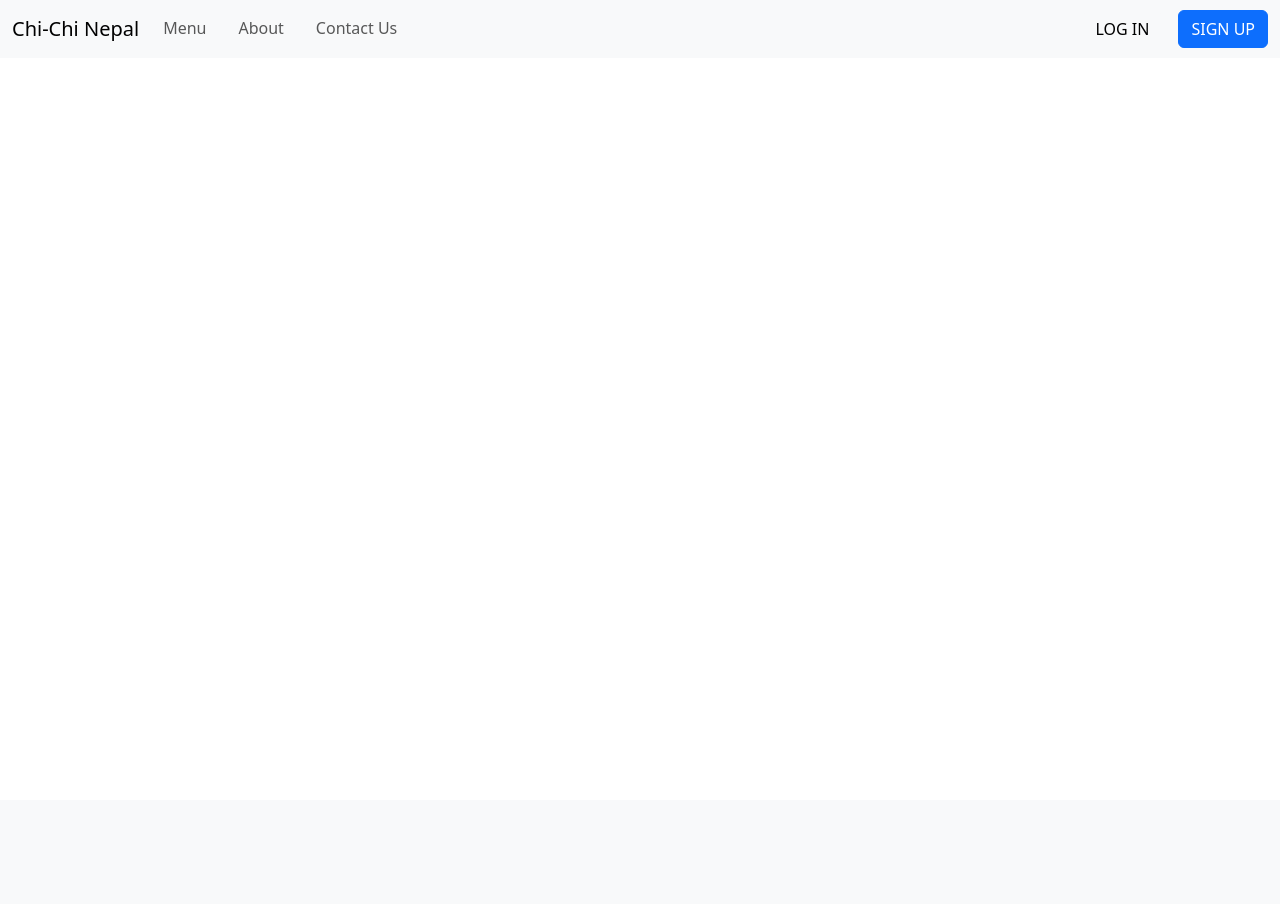
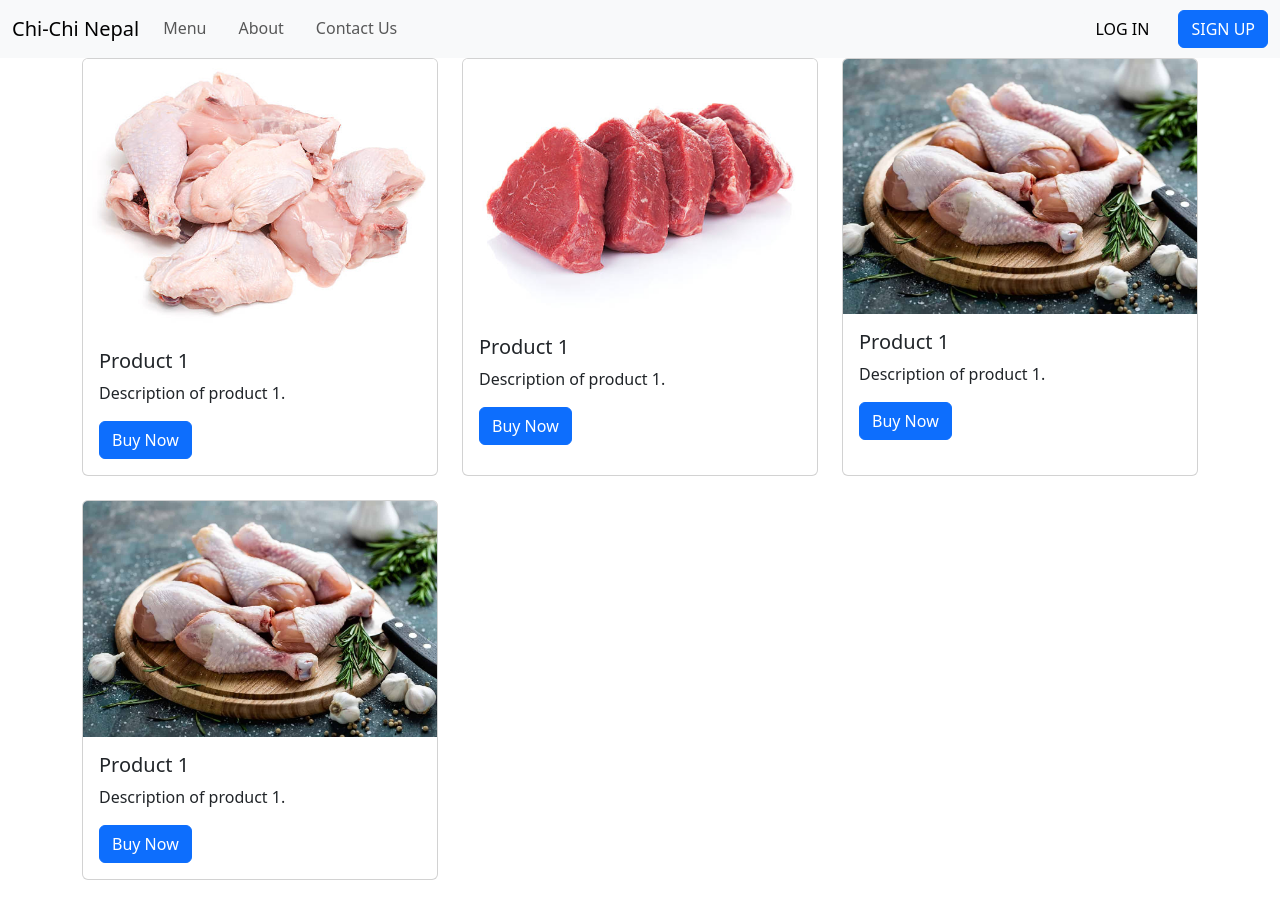
Before and after one commit to Alash-Shrestha/online-meat-shop, a Django app: page /home/ in a window 1280 px wide. Before the commit the page ends 48 px from the top, so only its background shows below. Run offline with Django 5.2, Linux system fonts and the light colour scheme.

Commit message:
Add multiple static products

```diff
--- a/templates/products/home.html
+++ b/templates/products/home.html
@@ -1,7 +1,9 @@
 {% extends 'base.html' %}
+{% load static %}
 
 {% block  head %}
     <title>Home</title>
+    <link rel="stylesheet" href="{% static 'css/products/home.css' %}">
 {% endblock head %}
 
 {% block body %}
@@ -33,4 +35,52 @@
         </div>
     </div>
 </nav>
+
+<div class="container">
+    <div class="row">
+        <div class="col-md-4 mb-4">
+            <div class="card">
+                <img src="{% static 'img/products/chicken.jpg' %}" class="card-img-top" alt="Product 1">
+                <div class="card-body">
+                <h5 class="card-title">Product 1</h5>
+                <p class="card-text">Description of product 1.</p>
+                <a href="#" class="btn btn-primary">Buy Now</a>
+                </div>
+            </div>
+        </div>
+
+        <div class="col-md-4 mb-4">
+            <div class="card">
+                <img src="{% static 'img/products/buff.jpg' %}" class="card-img-top" alt="Product 1">
+                <div class="card-body">
+                    <h5 class="card-title">Product 1</h5>
+                    <p class="card-text">Description of product 1.</p>
+                    <a href="#" class="btn btn-primary">Buy Now</a>
+                </div>
+            </div>
+        </div>
+
+        <div class="col-md-4 mb-4">
+            <div class="card">
+                <img src="{% static 'img/products/chicken1.jpg' %}" class="card-img-top" alt="Product 1">
+                <div class="card-body">
+                    <h5 class="card-title">Product 1</h5>
+                    <p class="card-text">Description of product 1.</p>
+                    <a href="#" class="btn btn-primary">Buy Now</a>
+                </div>
+            </div>
+        </div>
+
+        <div class="col-md-4 mb-4">
+            <div class="card">
+                <img src="{% static 'img/products/chicken1.jpg' %}" class="card-img-top" alt="Product 1">
+                <div class="card-body">
+                    <h5 class="card-title">Product 1</h5>
+                    <p class="card-text">Description of product 1.</p>
+                    <a href="#" class="btn btn-primary">Buy Now</a>
+                </div>
+            </div>
+        </div>
+    </div>
+</div
 {% endblock body %}
```
